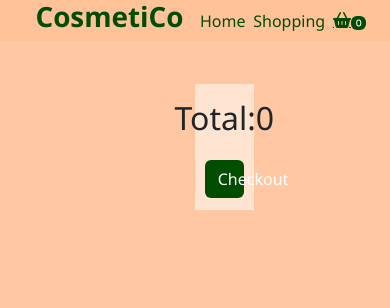
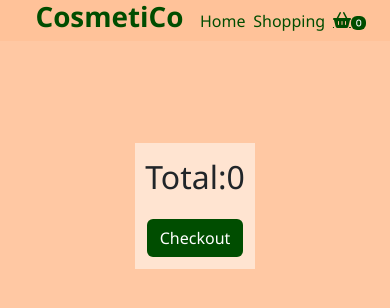
Before and after one commit to silanurs/shopping-cart, a React (Create React App) app: page /cart in a window 390 px wide. Shown: the top 308 px of the page. Built offline with nearby package versions, Linux system fonts and the light colour scheme; a web font is replaced by a local one.

Commit message:
applied responsive design

```diff
--- a/src/index.css
+++ b/src/index.css
@@ -44,6 +44,9 @@ h1{
   row-gap:3vh;
   z-index:-1;
 }
+.product-info{
+  margin:10vw 10vh 10vw 10vh;
+}
 .product-details{
   display:grid;
   grid-template-columns:30vw auto;
@@ -82,14 +85,15 @@ h1{
   margin-right:3vw;
 }
 .swiper {
-  width: 100%;
+  width: 100vw;
   height: 100vh;
 }
 
 .swiper-slide {
   text-align: center;
   font-size: 18px;
-  background: #fff;
+  background: #ffc8a3;
+
 
   /* Center slide text vertically */
   display: flex;
@@ -99,7 +103,7 @@ h1{
 
 .swiper-slide img {
   display: block;
-  width: 100vw;
+  width: auto;
   height: 100vh;
   object-fit: cover;
 }
@@ -107,7 +111,7 @@ h1{
   background-color:#ffc299;
   display:flex;
   column-gap:3vw;
-  width:30vw;;
+  width:30vw;
   border-bottom: 1px solid #004d00;
   justify-content:flex-start;
 }
@@ -132,9 +136,7 @@ h1{
   flex-direction:column;
   gap:2vh;
 }
-.remove-cart:hover{
-  font-weight:bold;
-}
+
 .cart-title{
   margin-right:auto;
 }
@@ -160,5 +162,92 @@ h1{
 .checkout-btn:hover{
   background-color:#032703;
   color:white;
+}
+@media (max-width:1000px){
+  .products{
+    margin-top:10vh;
+    display:grid;
+    grid-template-columns:repeat(3, 1fr);
+    grid-template-rows:repeat(auto,1fr);
+    column-gap:3vw;
+    row-gap:3vh;
+    z-index:-1;
+  }
+  .product-details{
+    display:flex;
+    flex-direction:column;
+  }
+  .checkout{
+    background-color: #ffe4d1;
+    width:fit-content;
+    height:fit-content;
+    padding:10px;
+    display:flex;
+    flex-direction:column;
+    align-items:center;
+    font-size:2rem;
+  }
+
+.checkout-btn{
+  background-color: #004d00;
+  color:white;
+  width:fit-content;
+}
+.swiper-slide img {
+  display: block;
+  width:100vw;
+  height: 100vh;
+  object-fit: cover;
+}
 
 }
+@media (max-width:500px){
+  .products{
+    margin-top:10vh;
+    display:grid;
+    grid-template-columns:repeat(2, 1fr);
+    grid-template-rows:repeat(auto,1fr);
+    column-gap:3vw;
+    row-gap:3vh;
+    z-index:-1;
+  }
+  .products > img{
+    height:150px;
+  }
+  .product-details{
+    display:flex;
+    flex-direction:column;
+
+  }
+  .product-info{
+    margin-top:10vh;
+  }
+  .product-details>img{
+    width:45vw;
+    height:auto;
+  }
+  .shopping-cart{
+    display: flex;
+    flex-direction: column;
+    align-items: center;
+  }
+  .checkout{
+    background-color: #ffe4d1;
+    width:fit-content;
+    height:fit-content;
+    padding:10px;
+    display:flex;
+    flex-direction:column;
+    align-items:center;
+    font-size:2rem;
+  }
+
+.checkout-btn{
+  background-color: #004d00;
+  color:white;
+  width:fit-content;
+}
+.cart{
+  width:60vw;
+}
+}
--- a/src/pages/HomePage.js
+++ b/src/pages/HomePage.js
@@ -4,7 +4,7 @@ import background3 from "../imgs/homepage-imgs/homepage3.jpg";
 import background4 from "../imgs/homepage-imgs/homepage4.jpg";
 import background5 from "../imgs/homepage-imgs/homepage5.jpg";
 import background6 from "../imgs/homepage-imgs/homepage6.jpg";
-import background7 from "../imgs/homepage-imgs/homepage7.jpg";
+
 
 
 import { Swiper, SwiperSlide } from 'swiper/react';
@@ -29,9 +29,6 @@ const HomePage = () => {
         <SwiperSlide><img src={background4} alt="Slide 4"></img></SwiperSlide>
         <SwiperSlide><img src={background5} alt="Slide 5"></img></SwiperSlide>
         <SwiperSlide><img src={background6} alt="Slide 6"></img></SwiperSlide>
-        <SwiperSlide><img src={background7} alt="Slide 7"></img></SwiperSlide>
-
-
       </Swiper>
 
     </>
--- a/src/pages/product.js
+++ b/src/pages/product.js
@@ -16,7 +16,7 @@ const Product = (props)=>{
     }
 
    return(
-   <div className="container m-5 p-5 product-info">
+   <div className="product-info">
     <div className="product-details">
       <img src={product[0]["src"]} alt="product"></img>
       <div className="product-side">
```
Also changed, not shown: src/imgs/homepage-imgs/homepage7.jpg (deleted).
